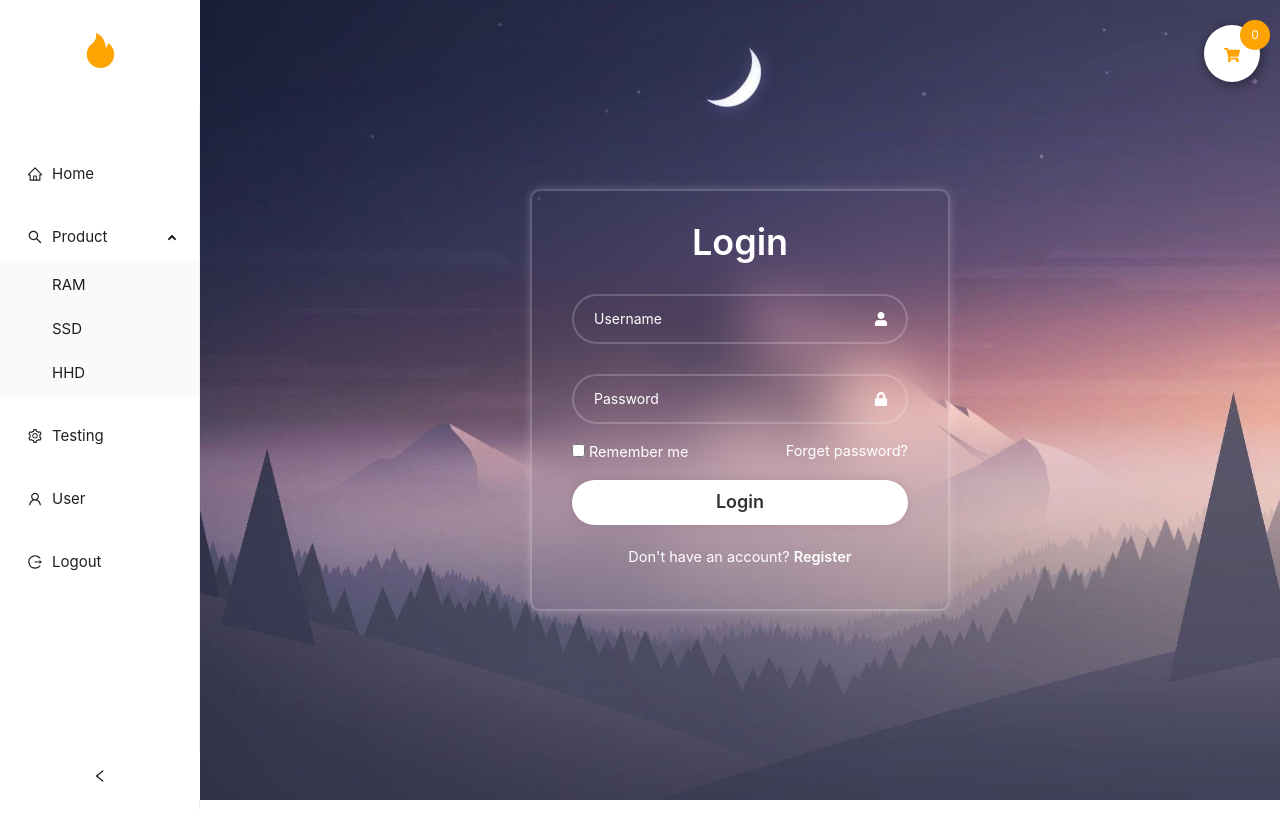
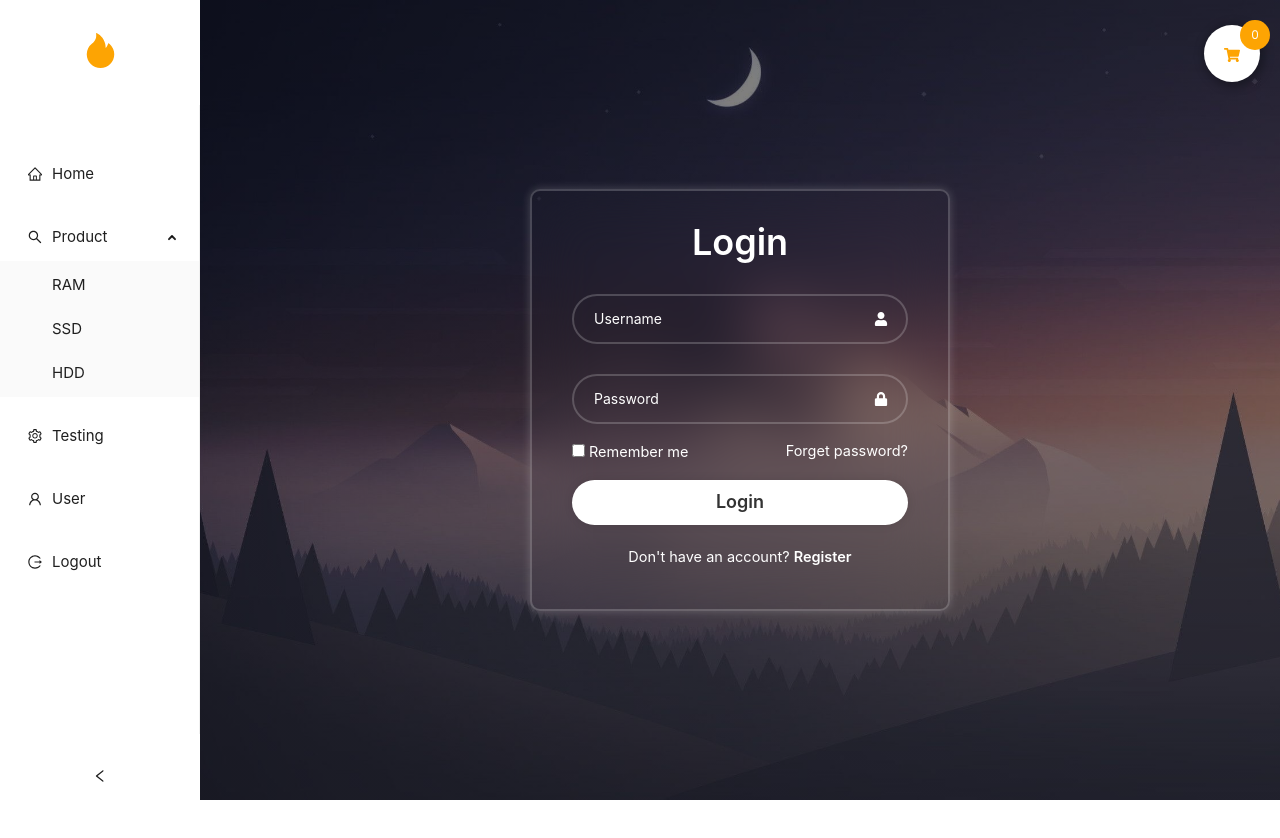
Before and after one commit to RyuUseiSam/NTNU-Database-Final-Project_Component-Price-Query-System, a React (Vite) app in the folder databaseFinalProject/frontend/: page /static/login in a window 1280 px wide. Shown: the top 838 px of the page. After the commit the page ends 800 px from the top, so only its background shows below. Built offline with nearby package versions, Linux system fonts and the light colour scheme.

Commit message:
Create registration page

```diff
--- a/databaseFinalProject/frontend/src/components/CartItems/CartItems.tsx
+++ b/databaseFinalProject/frontend/src/components/CartItems/CartItems.tsx
@@ -6,7 +6,6 @@ import hddImg from '../../assets/images/hdd.png';
 import ssdImg from '../../assets/images/ssd.png';
 
 import './CartItems.scss'
-
 
 
 const CartItems = ({ id, type, name, quantity, price }) => {
--- a/databaseFinalProject/frontend/src/components/MenuList/MenuList.jsx
+++ b/databaseFinalProject/frontend/src/components/MenuList/MenuList.jsx
@@ -39,7 +39,7 @@ export default function MenuList() {
         },
         {
           key: "hdd",
-          text: "HHD",
+          text: "HDD",
         },
       ],
     },
--- a/databaseFinalProject/frontend/src/components/MenuList/MenuList.scss
+++ b/databaseFinalProject/frontend/src/components/MenuList/MenuList.scss
@@ -1,5 +1,5 @@
 .menu-bar {
-  height: 88vh;
+  height: calc(88vh - 7.5rem);
   margin-top: 2.5rem;
   display: flex;
   flex-direction: column;
--- a/databaseFinalProject/frontend/src/index.scss
+++ b/databaseFinalProject/frontend/src/index.scss
@@ -23,6 +23,7 @@ body {
 
 .content {
   background-color: #fff;
+  height: 100vh;
   // margin: 0 5rem;
 }
 .fixed-button {
--- a/databaseFinalProject/frontend/src/pages/LoginForm/LoginForm.jsx
+++ b/databaseFinalProject/frontend/src/pages/LoginForm/LoginForm.jsx
@@ -1,29 +1,20 @@
-import React from "react";
+import React, { useState } from "react";
 import "./LoginForm.scss";
 import { FaUser, FaLock } from "react-icons/fa";
 
-const LoginForm = () => {
-  return (
-    <div className="login-page">
-      <div className="login-wrapper">
-        <form action="">
-          <h1>Login</h1>
+// Form Component
+const Form = ({ isRegister, handleLogin, toggleForm }) => (
+  <form onSubmit={handleLogin}>
+    <h1>{isRegister ? "Register" : "Login"}</h1>
     <div className="login-wrapper__input-box">
-            <input
-              className="login-wrapper__user-inputbox"
-              type="text"
-              placeholder="Username"
-            />
+      <input className="login-wrapper__user-inputbox" type="text" placeholder="Username" />
       <FaUser className="login-wrapper__icon" />
     </div>
     <div className="login-wrapper__input-box">
-            <input
-              className="login-wrapper__password-inputbox"
-              type="password"
-              placeholder="Password"
-            />
+      <input className="login-wrapper__password-inputbox" type="password" placeholder="Password" />
       <FaLock className="login-wrapper__icon" />
     </div>
+    {!isRegister && (
       <div className="login-wrapper__remember-forget">
         <label>
           <input type="checkbox" />
@@ -31,13 +22,60 @@ const LoginForm = () => {
         </label>
         <a href="#">Forget password?</a>
       </div>
-          <button className="login-wrapper__submit">Login</button>
+    )}
+    <button className="login-wrapper__submit">{isRegister ? "Register" : "Login"}</button>
     <div className="login-wrapper__register-link">
       <p>
-              Don't have an account?<a href="#">Register</a>
+        {isRegister ? "Already have an account?" : "Don't have an account?"}
+        <a href="#" onClick={toggleForm}>
+          {isRegister ? "Login" : "Register"}
+        </a>
       </p>
     </div>
   </form>
+);
+
+// Logged In Component
+const LoggedIn = ({ username, handleLogout }) => (
+  <div className="logged-in-message">
+    <h1>Already Logged In!</h1>
+    <div className="login-wrapper__input-box">
+      <input className="login-wrapper__user_info" type="text" placeholder="Username" value={username} disabled />
+      <FaUser className="login-wrapper__icon" />
+    </div>
+    <button className="login-wrapper__submit" onClick={handleLogout}>
+      Logout
+    </button>
+  </div>
+);
+
+const LoginForm = () => {
+  const [isRegister, setIsRegister] = useState(false);
+  const [isLoggedIn, setIsLoggedIn] = useState(false);
+  const [username, setUsername] = useState("");
+
+  const toggleForm = () => {
+    setIsRegister((prev) => !prev);
+  };
+
+  const handleLogin = (event) => {
+    event.preventDefault();
+    setIsLoggedIn(true);
+    setUsername("User123");
+  };
+
+  const handleLogout = () => {
+    setIsLoggedIn(false);
+  };
+
+  return (
+    <div className="login-page">
+      <div className="login-wrapper">
+        {!isLoggedIn ? (
+          <Form isRegister={isRegister} handleLogin={handleLogin} toggleForm={toggleForm} />
+        ) : (
+          <LoggedIn username={username} handleLogout={handleLogout} />
+        )}
       </div>
     </div>
   );
--- a/databaseFinalProject/frontend/src/pages/LoginForm/LoginForm.scss
+++ b/databaseFinalProject/frontend/src/pages/LoginForm/LoginForm.scss
@@ -4,7 +4,8 @@
   align-items: center;
   height: 100vh;
 
-  background: url("../../assets/images/background.jpg") no-repeat;
+  background: linear-gradient(to bottom, rgba(0, 0, 0, 0.5), rgba(0, 0, 0, 0.5)),
+    url("../../assets/images/background.jpg") no-repeat center center/cover;
 
   background-size: cover;
   background-position: center;
```
Also changed, not shown: databaseFinalProject/frontend/images.d.ts (renamed from databaseFinalProject/frontend/src/images.d.ts). Lines whose indentation alone changed are shown as unchanged.
